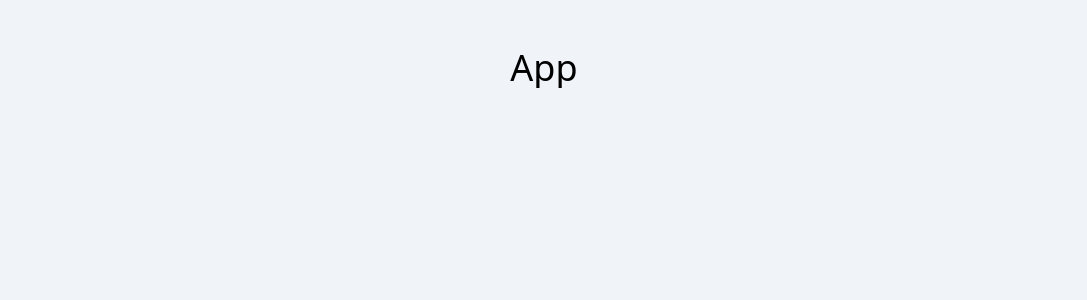
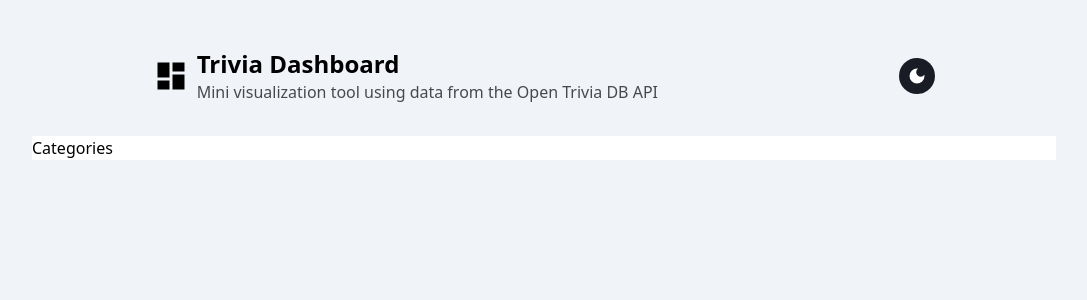
Before and after one commit to Maylayloo/trivia-visualization-tool, a React (Vite) app: page / in a window 1280 px wide. Shown: the top 300 px of the page, without its empty margins (96-1183 px from the left). Built offline with nearby package versions, Linux system fonts and the light colour scheme.

Commit message:
added header

```diff
--- a/index.html
+++ b/index.html
@@ -6,7 +6,7 @@
     <meta name="viewport" content="width=device-width, initial-scale=1.0" />
     <title>trivia-visualization-tool</title>
   </head>
-  <body class="bg-primary-light dark:bg-primary-dark">
+  <body class="bg-primary-light dark:bg-primary-dark dark:text-white px-[5%] md:px-[10%]">
     <div id="root"></div>
     <script type="module" src="/src/main.tsx"></script>
   </body>
--- a/package.json
+++ b/package.json
@@ -13,6 +13,7 @@
     "@tailwindcss/vite": "^4.1.17",
     "react": "^19.1.1",
     "react-dom": "^19.1.1",
+    "react-icons": "^5.5.0",
     "tailwindcss": "^4.1.17"
   },
   "devDependencies": {
--- a/src/App.tsx
+++ b/src/App.tsx
@@ -1,8 +1,16 @@
+import CategoriesList from "./components/CategoriesList.tsx";
+import Header from "./components/Header.tsx";
+
 const App = () => {
+
+
     return (
-        <div className='text-4xl text-center mt-12'>
-            App
-        </div>
+        <main className="mt-12">
+
+            <Header/>
+            <CategoriesList/>
+
+        </main>
     );
 };
 
--- /dev/null
+++ b/src/components/CategoriesList.tsx
@@ -0,0 +1,9 @@
+const CategoriesList = () => {
+    return (
+        <section className="card">
+            Categories
+        </section>
+    );
+};
+
+export default CategoriesList;
--- /dev/null
+++ b/src/components/Header.tsx
@@ -0,0 +1,22 @@
+import ToggleDarkMode from "./ToggleDarkMode.tsx";
+import {MdDashboard} from "react-icons/md";
+
+const Header = () => {
+    return (
+        <header>
+            <div className='flex items-center gap-2'>
+                <div className='text-4xl'>
+                    <MdDashboard/>
+                </div>
+                <div id='header-text-container'>
+                    <h1>Trivia Dashboard</h1>
+                    <p>Mini visualization tool using data from the Open Trivia DB API</p>
+                </div>
+            </div>
+
+            <ToggleDarkMode/>
+        </header>
+    );
+};
+
+export default Header;
--- a/src/index.css
+++ b/src/index.css
@@ -17,11 +17,35 @@ html {
 body {
     width: 100vw;
     overflow-x: hidden;
-    padding: 0 10%;
+}
+
+@utility flex-around {
+    @apply flex justify-around items-center;
 }
 
 @layer components {
+
     #toggle-mode-btn {
-        @apply text-xl rounded-full cursor-pointer p-2 bg-secondary-dark text-white dark:bg-primary-light dark:text-black
+        @apply text-xl rounded-full cursor-pointer p-2 bg-secondary-dark text-white dark:bg-primary-light dark:text-black absolute right-4 top-4 md:static
+    }
+
+    .card {
+        @apply w-full bg-secondary-light dark:bg-secondary-dark;
+    }
+
+    header {
+        @apply w-full flex-around mb-8;
+
+        #header-text-container {
+            @apply flex flex-col;
+
+            h1 {
+                @apply font-bold text-2xl
+            }
+
+            p {
+                @apply opacity-70 text-sm md:text-base;
+            }
+        }
     }
 }
```
Also changed, not shown: 1 other file (tests, documents, lock files or other folders).
